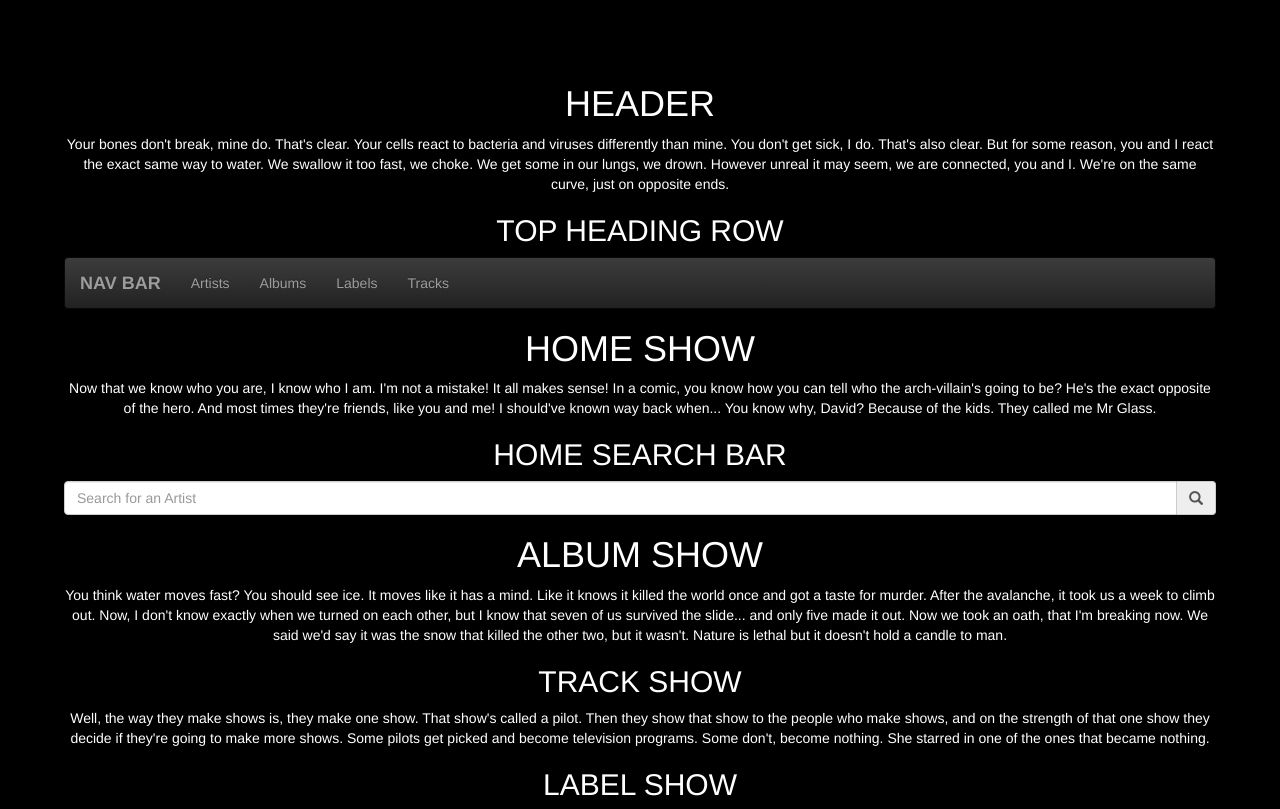
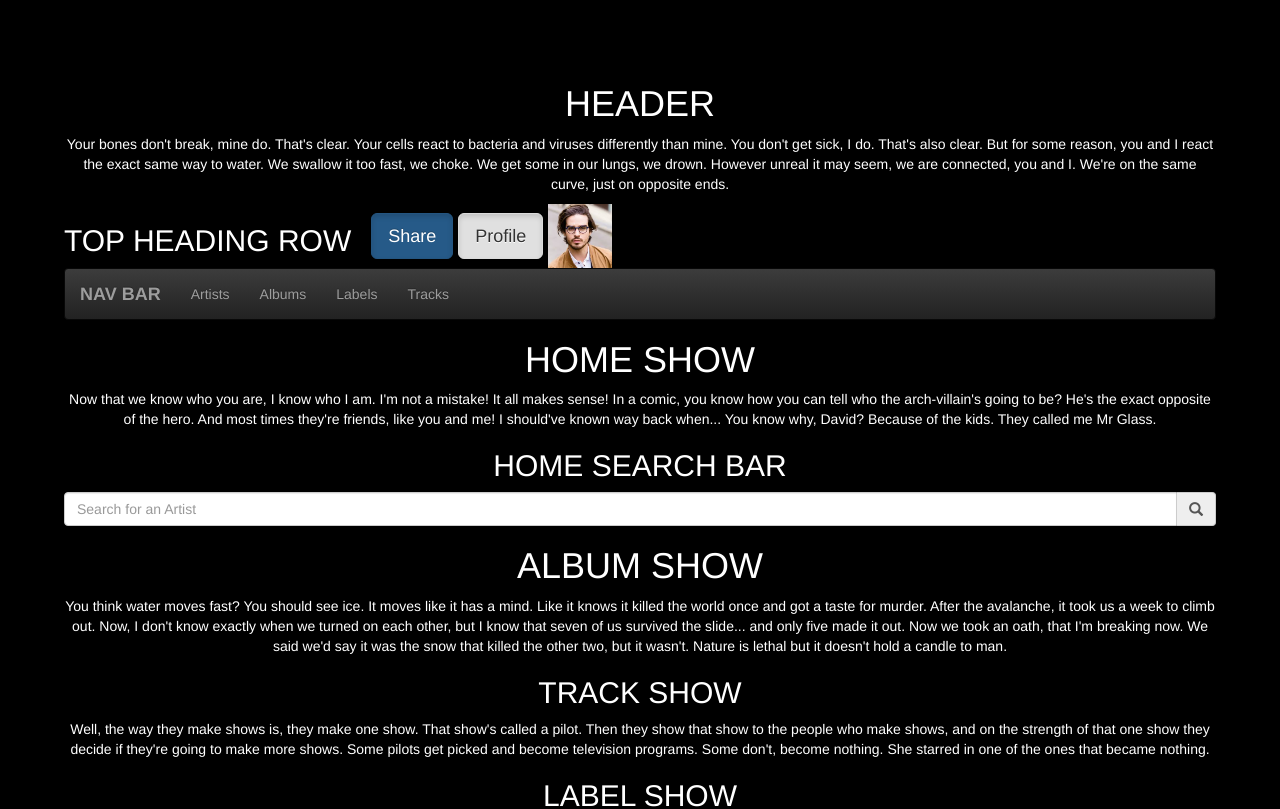
Before and after one commit to drumnation/musichead, a React (Create React App) app in the folder auto-metal-jsclient/: page / in a window 1280 px wide. Shown: the top 809 px of the page. Built offline with nearby package versions, Linux system fonts and the light colour scheme.

Commit message:
added buttons and user profile image to top heading row

```diff
--- a/auto-metal-jsclient/src/components/header/topHeadingRow.jsx
+++ b/auto-metal-jsclient/src/components/header/topHeadingRow.jsx
@@ -1,7 +1,23 @@
 import React from 'react'
+import { Button, Media } from 'react-bootstrap'
 
 const TopHeadingRow = () => (
-    <h2>TOP HEADING ROW</h2>
+    <div>
+        <Media>
+            <Media.Left>
+                <h2>TOP HEADING ROW</h2>
+            </Media.Left>
+            <Media.Right>
+                <Button style={style} bsStyle="primary" bsSize="large" active>Share</Button>
+                <Button style={style} bsSize="large" active>Profile</Button>
+                <img width={64} height={64} src="/assets/default_face_image.jpeg" alt="Image"/>
+            </Media.Right>
+        </Media>
+    </div>
 )
 
+const style = {
+    marginRight: '5px'
+}
+
 export default TopHeadingRow
--- a/auto-metal-jsclient/src/components/home/homeSearchBar.jsx
+++ b/auto-metal-jsclient/src/components/home/homeSearchBar.jsx
@@ -20,7 +20,7 @@ class HomeSearchBar extends Component {
 
     search() {
         const spotify = new Spotify()
-        spotify.setAccessToken('BQCtNqxSxY7lW_D5Y-npvpKdgOOm1uvIZcCbbrLdV9NUjYLL6JtuxwiKNoUsE-CWg6EwQDyGmtlcW5enShg5wzZk9TGcbBRYqL9tDGg-ygzQLs0qA9T9UMGbupSLT7DBlEh0uhc3bTx4Ba99XKj7c_SkKhCnNXhdrPnaoXg8VvgCBuPKL6qLfJbIue0qD0Fmnfta2fJJbSPIzOSETvg6jV6Bccqy9TdEky97ILtolvk2NKgboGovkQugyncY1VLFhrLqWYQjnXjMKxplkD5FLUtPJmtwYF-SoUOCzZrY8DXVb_PvH0wErHBOEt4LlDGc1zk7')
+        spotify.setAccessToken('BQAZMvN7RLK83sjoLfOtPg8H6IBmEJ4t_bAk-QcFfIQ2azbt0m0TzfUsGGiTyDA1USOx1nBC7Xc6aCUfA4X_kmoeVISHqiAoHAHszjseSzY77_Q0zikhVmK_XNpqGzEtGfC2YQlYiknqxvGCkkYeWxiw90feoE9PGhePqyhniBqkD9IkJrXtaeyLmb7jEW2o2ouOwbtkReN4d3CvmmFqhZGG-Y1l4ZZgnyEmsQE5aTRCuZ1SUygwo_H487HUOFEyfrEoQKBANeMlgm0O6betZl9sCDBBwLLLnt-lbKrNoYRVE7IeX-_BVLtyGogx8LXQFQKv')
         if (this.state.query !== '') {
         spotify.searchArtists(this.state.query)
             .then( response => {
```
Also changed, not shown: auto-metal-jsclient/public/assets/default_face_image.jpeg (added).
